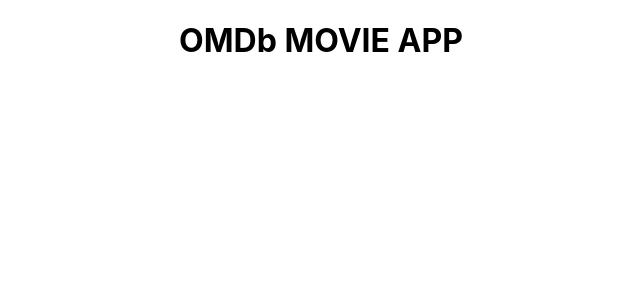
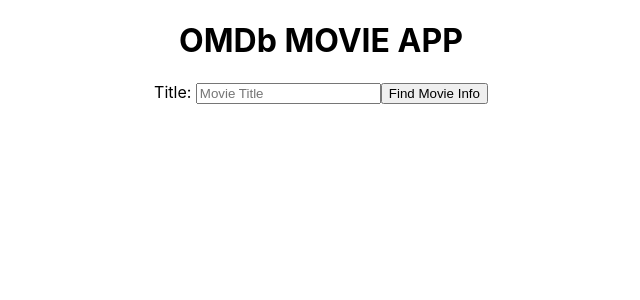
Before and after one commit to martinstojmenovski/movie-app, a React (Create React App) app: page / in a window 1280 px wide. Shown: the top 300 px of the page, without its empty margins (319-959 px from the left). Built offline with nearby package versions, Linux system fonts and the light colour scheme.

Commit message:
Bind balue of input to state

```diff
--- a/src/App.js
+++ b/src/App.js
@@ -1,10 +1,19 @@
-import logo from './logo.svg';
+import {useState} from 'react'
 import './App.css';
 
 function App() {
+  const [searchTerm, setSearchTerm] = useState("")
+  const updateSearchTerm = (event) => {
+    setSearchTerm(event.target.value)
+  }
   return (
     <div className="App">
       <h1>OMDb MOVIE APP</h1>
+      <form>
+        <label>Title: </label>
+        <input on Change={updateSearchTerm} value={searchTerm} placeholder="Movie Title" />
+        <input type="submit" value="Find Movie Info"/>
+      </form>
     </div>
   );
 }
```
